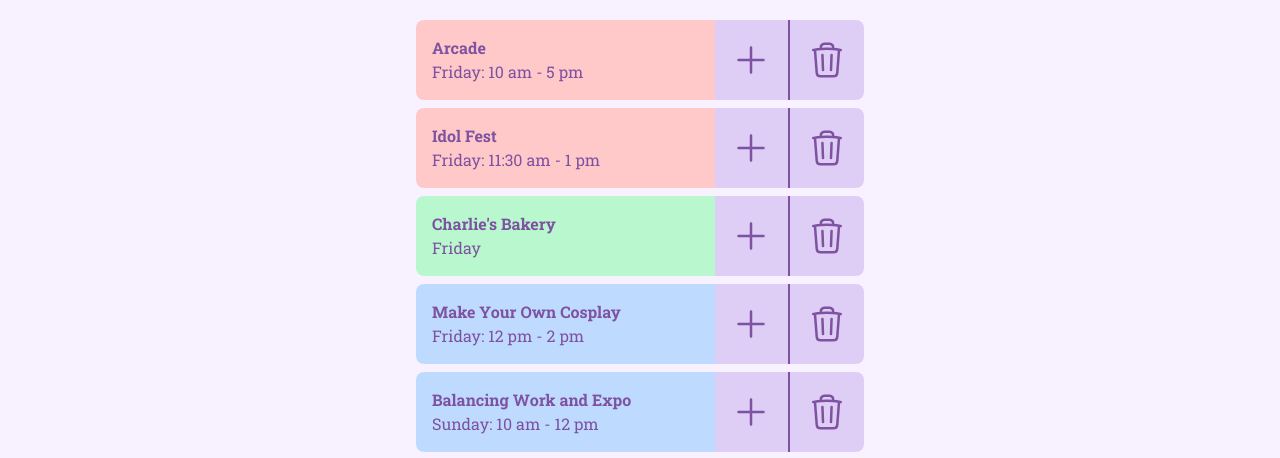
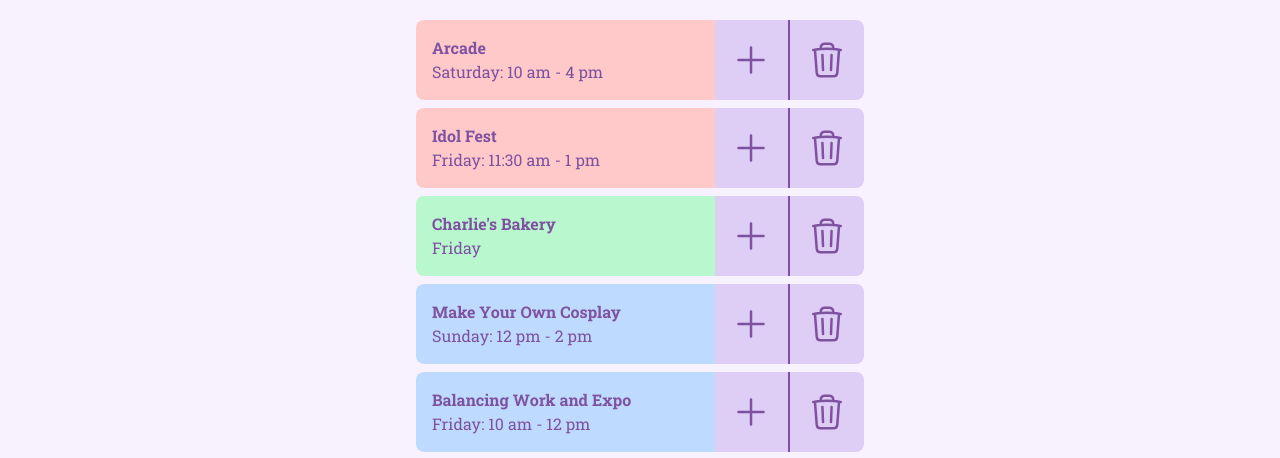
Before and after one commit to code-ongaku/FanFest-Expo, a Next.js app in the folder code/: page /wishlist in a window 1280 px wide. Shown: the part 405-863 px from the top of the page. Built offline with nearby package versions, Linux system fonts and the light colour scheme.

Commit message:
Fixed and synced days and timings

```diff
--- a/code/src/pages/find_artists.js
+++ b/code/src/pages/find_artists.js
@@ -22,7 +22,7 @@ export default function Artists() {
   const artists = [
     { title: "Charlie's Bakery", day: "Friday", link: "/individual_artist/charlies_bakery", bgColor: "bg-green-200" },
     { title: "Sydney's Knitwear", day: "Saturday", link: "/sydneysKnitwear", bgColor: "bg-yellow-200" },
-    { title: "Jack's Candles", day: "Saturday", link: "/individual_artist/jacks_candles", bgColor: "bg-yellow-200" },
+    { title: "Jack's Candles", day: "Saturday", link: "/individual_artist/jacks_candles", bgColor: "bg-pink-200" },
     { title: "Emily's Sweater Bonanza", day: "Sunday", link: "/emilysSweater", bgColor: "bg-orange-100" }
   ];
 
--- a/code/src/pages/find_events.js
+++ b/code/src/pages/find_events.js
@@ -46,14 +46,15 @@ export default function Events() {
     { title: "Arcade", time: "Saturday: 10 am - 4 pm", category: "Gaming", day: "Saturday", link: "/individual_event/arcade", bgColor: "bg-blue-200" },
     { title: "Awards Ceremony", time: "Sunday: 10 am - 12 pm", category: "Official Events", day: "Sunday", link: "/ceremony", bgColor: "bg-red-200" },
     { title: "Arcade", time: "Sunday: 10 am - 4 pm", category: "Gaming", day: "Sunday", link: "/individual_event/arcade", bgColor: "bg-blue-200" },
+    { title: "Special VA: Autograph Signing", time: "Saturday: 1 pm - 3 pm", category: "Celebrities / Guests", day: "Saturday", link: "/autographSigning", bgColor: "bg-yellow-200" },
 
-    { title: "Contest A: Cosplay", time: "Friday: 11 am - 12 pm", category: "Contests", day: "Saturday", link: "/contest-A-cosplay", bgColor: "bg-green-200" },
-    { title: "Idol Fest", time: "Friday: 11:30 am - 1 pm", category: "Concerts", day: "Saturday", link: "/individual_event/idol_fest", bgColor: "bg-purple-200" },
+    { title: "Contest A: Cosplay", time: "Friday: 11 am - 12 pm", category: "Contests", day: "Friday", link: "/contest-A-cosplay", bgColor: "bg-green-200" },
+    { title: "Idol Fest", time: "Friday: 11:30 am - 1 pm", category: "Concerts", day: "Friday", link: "/individual_event/idol_fest", bgColor: "bg-purple-200" },
 
-    { title: "Contest B: Card Collections", time: "Friday: 12 pm - 1 pm", category: "Contests", day: "Sunday", link: "/contest-B-card-collections", bgColor: "bg-green-200" },
-    { title: "Concert: Pop Rock", time: "Friday: 12 pm - 3 pm", category: "Concerts", day: "Sunday", link: "/concert-pop-rock", bgColor: "bg-purple-200" },
+    { title: "Contest B: Card Collections", time: "Saturday: 12 pm - 1 pm", category: "Contests", day: "Saturday", link: "/contest-B-card-collections", bgColor: "bg-green-200" },
+    { title: "Concert: Pop Rock", time: "Sunday: 12 pm - 3 pm", category: "Concerts", day: "Sunday", link: "/concert-pop-rock", bgColor: "bg-purple-200" },
 
-    { title: "Contest C: Movie Props", time: "Friday: 1 pm - 2 pm", category: "Contests", day: "Friday", link: "/contest-c-movie-props", bgColor: "bg-green-200" },
+    { title: "Contest C: Movie Props", time: "Sunday: 1 pm - 2 pm", category: "Contests", day: "Sunday", link: "/contest-c-movie-props", bgColor: "bg-green-200" },
   ];
 
   // Filter logic
--- a/code/src/pages/find_panels.js
+++ b/code/src/pages/find_panels.js
@@ -35,7 +35,7 @@ export default function Panels() {
     { title: "Intro to Cons", time: "Saturday: 11:30 am - 1 pm", category: "Informative", day: "Saturday", link: "/individual_panel/intro_to_cons", bgColor: "bg-cyan-100" },
     { title: "Idol Festival Crash Course", time: "Sunday: 12 pm - 1 pm", category: "Interactive", day: "Sunday", link: "/idolFestivalCrashCourse", bgColor: "bg-green-200" },
     { title: "Make Your Own Cosplay", time: "Sunday: 12 pm - 2 pm", category: "Interactive", day: "Sunday", link: "/makeYourOwnCosplay", bgColor: "bg-green-200" },
-    { title: "Wheel of Anime", time: "Friday: 1 pm - 2 pm", category: "Interactive", day: "Saturday", link: "/wheelOfAnime", bgColor: "bg-green-200" },
+    { title: "Wheel of Anime", time: "Friday: 1 pm - 2 pm", category: "Interactive", day: "Friday", link: "/wheelOfAnime", bgColor: "bg-green-200" },
   ];
 
   // Filter logic
--- a/code/src/pages/find_vendors.js
+++ b/code/src/pages/find_vendors.js
@@ -39,7 +39,7 @@ export default function Vendors() {
   const vendors = [
     { title: "Bloom", category: "Apparel", day: "Friday", link: "/bloom", bgColor: "bg-green-200" },
     { title: "Sketch Drive", category: "Merch", day: "Saturday", link: "/sketchDrive", bgColor: "bg-yellow-200" },
-    { title: "Manga Tent", category: "Books", day: "Saturday", link: "/individual_vendor/manga_tent", bgColor: "bg-orange-100" },
+    { title: "Manga Tent", category: "Books", day: "Saturday", link: "/individual_vendor/manga_tent", bgColor: "bg-orange-300" },
     { title: "Conbini", category: "Snacks", day: "Sunday", link: "/individual_vendor/conbini", bgColor: "bg-red-200" },
     { title: "Mako House", category: "Snacks", day: "Sunday", link: "/makoHouse", bgColor: "bg-red-200" },
     { title: "PosterZ", category: "Merch", day: "Saturday", link: "/posterz", bgColor: "bg-yellow-200" }
--- a/code/src/pages/wishlist.js
+++ b/code/src/pages/wishlist.js
@@ -26,8 +26,8 @@ export default function Wishlist() {
     {
       title: "Arcade",
       num: 0,
-      time: "Friday: 10 am - 5 pm",
-      day: "Friday",
+      time: "Saturday: 10 am - 4 pm",
+      day: "Saturday",
       link: "/arcade",
       bgColor: "bg-red-200",
       category: "Events", // updated from "Event"
@@ -36,7 +36,7 @@ export default function Wishlist() {
       title: "Idol Fest",
       num: 1,
       time: "Friday: 11:30 am - 1 pm",
-      day: "Saturday",
+      day: "Friday",
       link: "/idol-fest",
       bgColor: "bg-red-200",
       category: "Events", // updated from "Event"
@@ -53,8 +53,8 @@ export default function Wishlist() {
     {
       title: "Make Your Own Cosplay",
       num: 3,
-      time: "Friday: 12 pm - 2 pm",
-      day: "Friday",
+      time: "Sunday: 12 pm - 2 pm",
+      day: "Sunday",
       link: "/makeYourOwnCosplay",
       bgColor: "bg-blue-200",
       category: "Panels", // updated from "Panel"
@@ -62,8 +62,8 @@ export default function Wishlist() {
     {
       title: "Balancing Work and Expo",
       num: 4,
-      time: "Sunday: 10 am - 12 pm",
-      day: "Sunday",
+      time: "Friday: 10 am - 12 pm",
+      day: "Friday",
       link: "/balancingWorkAndExpo",
       bgColor: "bg-blue-200",
       category: "Panels", // updated from "Panel"
```
